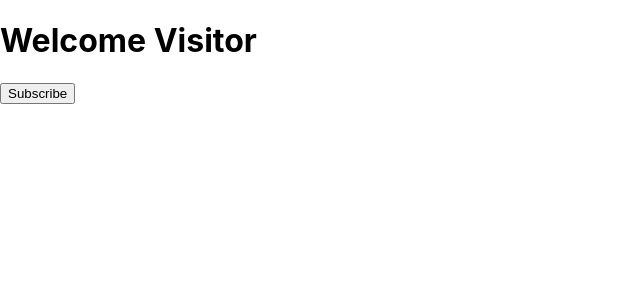
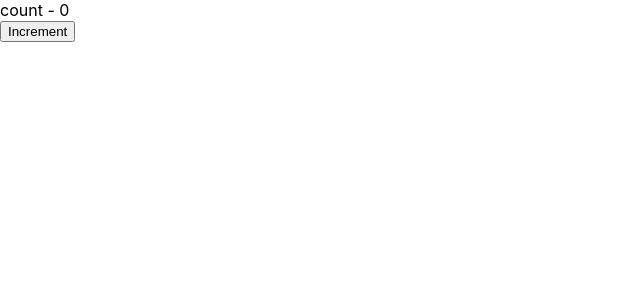
Before and after one commit to sfiers/ReactJS, a React (Create React App) app: page / in a window 1280 px wide. Shown: the top 300 px of the page, without its empty margins (0-640 px from the left). Built offline with nearby package versions, Linux system fonts and the light colour scheme.

Commit message:
11 setState

```diff
--- a/src/components/App.js
+++ b/src/components/App.js
@@ -13,15 +13,14 @@ import Greet from './Greet.js'
 function App() {
   return (
     <div className="App">
-        {/* <Counter/> */}
         {/* <Greet name='Simon' surname='Fiers'/> */}
         {/* <FuncionClick/> */}
         {/* <EventBind/> */}
         {/* <ClassClick/> */}
-        {/* <Greet name='Marc' surname='Fiers'> */}
-          {/* <p>This is the kid</p> */}
+
+        <Counter/>
         {/* </Greet> */}
-        <Message/>
+        {/* <Message/> */}
         {/* <Welcome name='Simon' heroname='Fiers'>
           <p> This is children props</p>
         </Welcome>
--- a/src/components/Counter.js
+++ b/src/components/Counter.js
@@ -1,6 +1,6 @@
 import React, { Component } from 'react'
 
-export class Counter extends Component {
+class Counter extends Component {
     constructor(props) {
         super(props)
 
@@ -9,18 +9,55 @@ export class Counter extends Component {
         }
     }
 
-    increment() {
-        this.setState({
-            count: this.state.count + 1}, () => console.log(this.state.count)
-        )
-        // console.log(this.state.count)
+    // increment(){
+    //     // always use setState method to modify the state, NEVER modify the state direcly like his.state.count += 1
+
+    //     // this.state.count += 1
+    //     // console.log(this.state.count)
+
+
+    //     // setState is async
+
+    //     // this.setState({
+    //     //     count: this.state.count + 1})
+    //     // console.log(this.state.count) // this executes before setState)
+
+
+    //     // pass function as callback
+
+    //     // this.setState({
+    //     //     count: this.state.count + 1}, () => console.log(this.state.count)
+    //     // )
+
+    // }
+
+    // Increment based on a previous state
+    // if we don't do this incrementFive will only increment One
+    // using prevState.count instead of this.state.count will prevent this error
+    // reminder parameters of setState(prevState, props)
+
+
+    increment(){
+        this.setState((prevState) => ({
+            count: prevState.count + 1
+        }), () => console.log(this.state.count))
+
     }
+
+    incrementFive(){
+        this.increment()
+        this.increment()
+        this.increment()
+        this.increment()
+        this.increment()
+    }
+
 
     render() {
         return (
             <div>
-                <div>Count - {this.state.count}</div>
-                <button onClick={() => this.increment()}> Increment</button>
+                <div>count - {this.state.count}</div>
+                <button onClick={() => this.incrementFive()}>Increment</button>
             </div>
         )
     }
```
Also changed, not shown: info/notes.txt.
